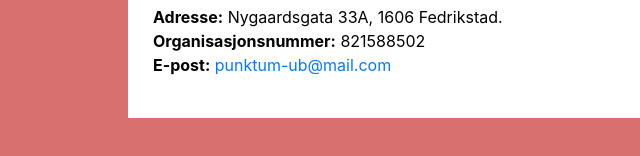
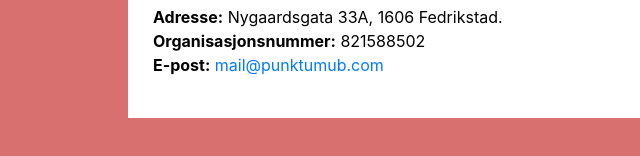
Before and after one commit to helges1/punktum-ub-hjemmeside, a plain HTML site: page om_prosjektet.html in a window 1280 px wide. Shown: the part 714-870 px from the top of the page, 0-640 px from the left. Drawn offline with nearby package versions, Linux system fonts and the light colour scheme.

Commit message:
Update om_prosjektet.html

```diff
--- a/om_prosjektet.html
+++ b/om_prosjektet.html
@@ -83,7 +83,7 @@
         <div style="margin-right: 10px; font-size: 2.3rem;">
           <a style="color: #ffffff;" href="https://www.instagram.com/punktumub/"><i class="fab fa-instagram"></i></a></div>
         <div style="font-size: 2.3rem; color: #ffffff;">
-          <a style="color: #ffffff;" href="mailto:punktum-ub@mail.com"><i class="fas fa-envelope"></i></a></div>
+          <a style="color: #ffffff;"mailto:mail@punktumub.com"><i class="fas fa-envelope"></i></a></div>
       </form>
     </div>
   </nav>
@@ -112,7 +112,7 @@
   <br>
 <b>Organisasjonsnummer:</b> 821588502
   <br>
-<b>E-post:</b> <a href="mailto:punktum-ub@mail.com">punktum-ub@mail.com</a></p>
+<b>E-post:</b> <a href="mailto:mail@punktumub.com">mail@punktumub.com</a></p>
 
 
 
```
